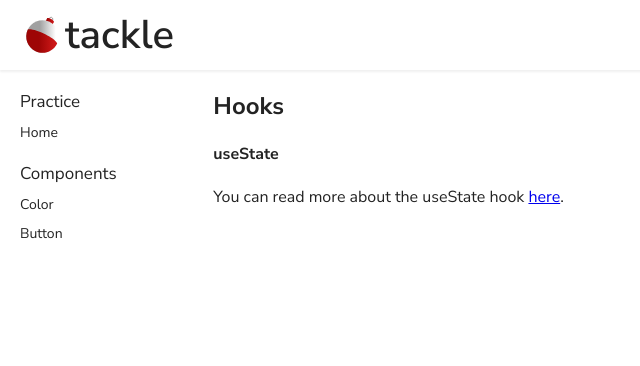
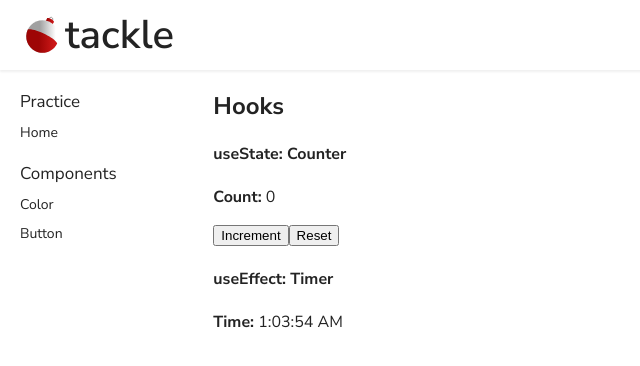
Before and after one commit to jrmoore117/practice-app, a React (Create React App) app: page / in a window 1280 px wide. Shown: the top 366 px of the page, without its empty margins (0-640 px from the left). Built offline with nearby package versions, Linux system fonts and the light colour scheme.

Commit message:
Add practice examples with useState and useEffect.

```diff
--- a/src/pages/HomePage.js
+++ b/src/pages/HomePage.js
@@ -1,16 +1,32 @@
 /* @jsx jsx */
-import React from 'react';
+import React, { useState, useEffect } from 'react';
 import { css, jsx } from '@emotion/core';
 
-export const HomePage = () => (
-   <div>
+const bold = css`font-weight: 700;`;
+
+export const HomePage = () => {
+   const [count, setCount] = useState(0);
+   const [time, setTime] = useState(new Date());
+   useEffect(() => {
+      document.title = `Count: ${count}`;
+      const timer = setTimeout(setTime(new Date()), 1000);
+      return () => clearTimeout(timer);
+   }, [count]);
+   return (
       <div>
-         <h2>Hooks</h2>
-         <h4>useState</h4>
-         <p>You can read more about the useState hook <a href='https://reactjs.org/docs/hooks-state.html'>here</a>.</p>
+         <div>
+            <h2>Hooks</h2>
+            <h4>useState: Counter</h4>
+            <p><span css={bold}>Count:</span> {count}</p>
+            <button onClick={() => setCount(count + 1)}>Increment</button>
+            <button onClick={() => setCount(0)}>Reset</button>
+            <h4>useEffect: Timer</h4>
+            <p><span css={bold}>Time:</span> {time.toLocaleTimeString()}</p>
+         </div>
       </div>
-   </div>
-)
+   );
+}
+
 
 {/* <ul>
    {['GraphQL', 'Testing', 'Webpack', 'Basics of Python, Go, or Java', 'Context API', 'Common Hooks', 'Web Protocols, Cookies, etc.', 'Web Server Optimization', 'Caching', 'Angular'].map(item => (
```
